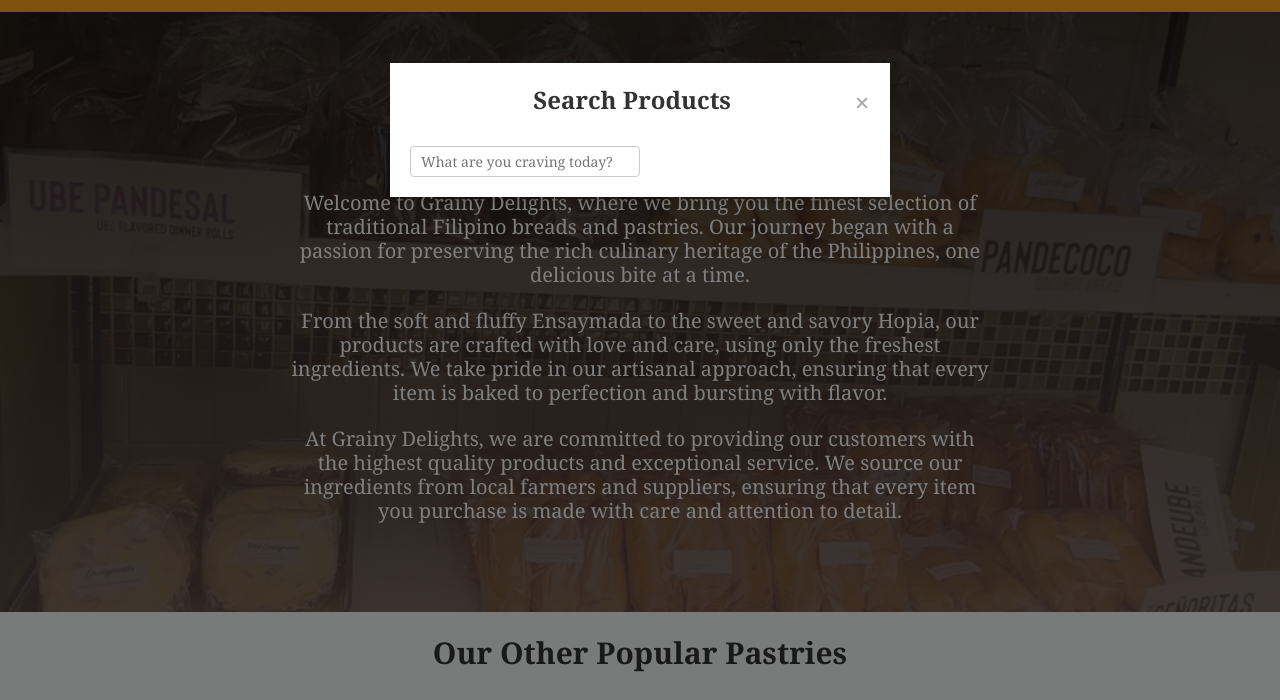
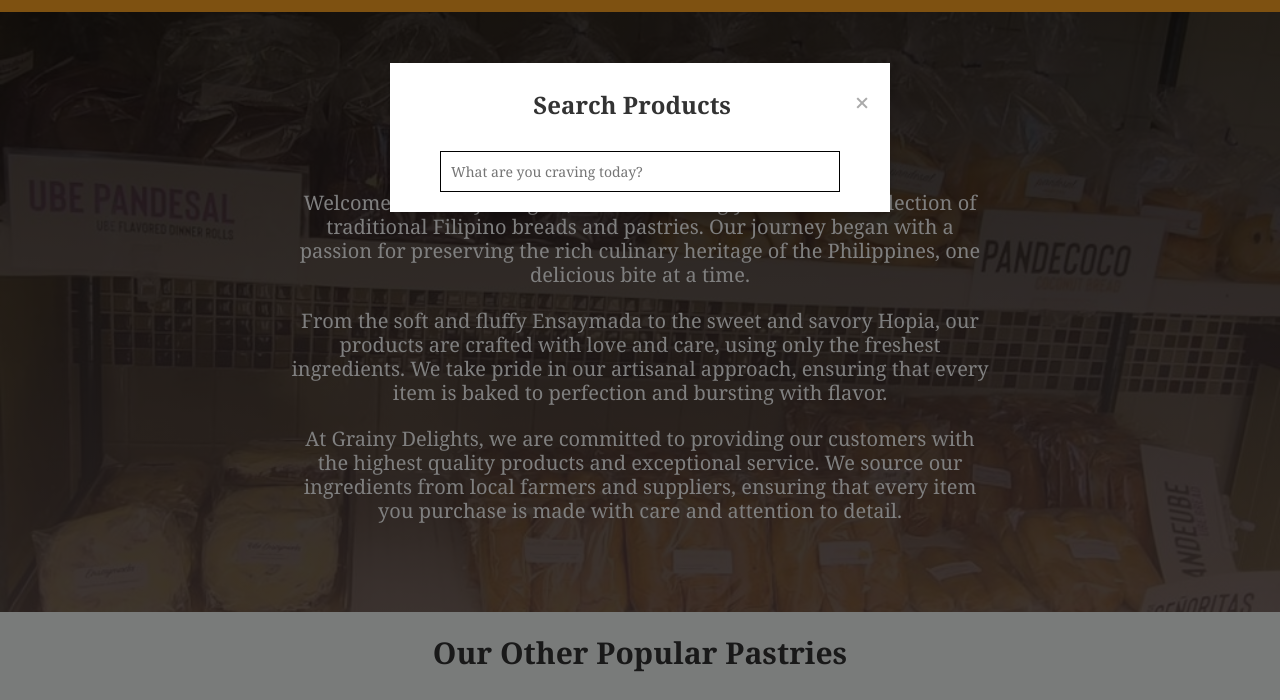
Before and after one commit to Ooferthink/bread_test, a plain HTML site: page index.html in a window 1280 px wide. Both pictures are taken after a click on the picture 1220 px from the left and 38 px from the top of the page. Shown: the part 65-765 px from the top of the page. Drawn offline with Linux system fonts and the light colour scheme.

Commit message:
commit 1a2b3c4d5e6f7g8h9i0j

```diff
--- a/index.html
+++ b/index.html
@@ -45,7 +45,7 @@
     <div id="cartModal" class="cart-modal">
         <div class="cart-content">
             <span class="close-cart" onclick="closeCart()">&times;</span>
-            <h2>Your Shopping Cart</h2>
+            <h2 class="headline-modal">Your Shopping Cart</h2>
             <div id="cartItems"></div>
             <div class="cart-total">
                 <strong>Total: </strong><span id="cartTotal">₱0.00</span>
@@ -58,9 +58,8 @@
     <div id="searchModal" class="search-modal">
         <div class="search-content">
             <span class="close-search" onclick="closeSearch()">&times;</span>
-            <h2>Search Products</h2>
-            <input type="text" id="searchInput" placeholder="What are you craving today?" onkeyup="filterProducts(this.value)" style="padding: 5px 10px; border-radius: 4px; border: 1px solid #ccc; font-size: 14px;">
-            </div>
+            <h2 class="headline-modal">Search Products</h2>
+            <input type="text" id="searchInput" placeholder="What are you craving today?" onkeyup="filterProducts(this.value)" class="search-input">
         </div>
     </div>
 
@@ -78,6 +77,7 @@
          <h2 class="sub-headline-text">Our Other Popular Pastries</h2>
 
         <div class="product-grid">
+
             <!-- Product 1 -->
             <div class="product-card">
                 <img src="images/ensaymada.png" alt="Ensaymada" class="product-image">
--- a/modals.css
+++ b/modals.css
@@ -55,7 +55,7 @@ header {
 }
 
 @media (max-width: 600px) {
-  .search-icon {
+    .logo-group .logo-image {
     display: none;
   }
 }
@@ -65,7 +65,7 @@ header {
   height: 100%;
   width: 0;
   position: fixed;
-  z-index: 1;
+  z-index: 999;
   top: 0;
   left: 0;
   background-color: #FDA322;
@@ -350,7 +350,7 @@ footer {
 .cart-modal {
     display: none;
     position: fixed;
-    z-index: 10;
+    z-index: 999;
     left: 0;
     top: 0;
     width: 100%;
@@ -426,11 +426,14 @@ footer {
     background-color: #c37911;
 }
 
+.headline-modal {
+	padding-top: 5px;
+}
 /* Search Modal Styles */
 .search-modal {
 	display: none;
 	position: fixed;
-	z-index: 10;
+	z-index: 999;
 	left: 0;
 	top: 0;
 	width: 100%;
@@ -459,6 +462,17 @@ footer {
 .close-search:hover {
 	color: #000000;
 }
+
+.search-input {
+    display: block;
+    width: 90%;
+    max-width: 400px;
+    margin: 0 auto;
+	padding: 10px;
+	border: 1px solid;
+	font-size: 14px;
+}
+
 /* Quantity Control Styles */
 .cart-item {
     display: flex;
--- a/script.js
+++ b/script.js
@@ -58,7 +58,7 @@ function removeFromCart(index) {
 function openNav() {
     document.getElementById("mySidenav").style.width = "250px";
     let mainEl = document.getElementById("main") || document.querySelector("main");
-    if (mainEl) mainEl.style.marginLeft = "250px";
+    if (mainEl) mainEl.style.marginLeft = "0";
     document.body.style.backgroundColor = "rgba(0,0,0,0.4)";
 }
 
```
Also changed, not shown: menu.html (+3 -4 lines).
